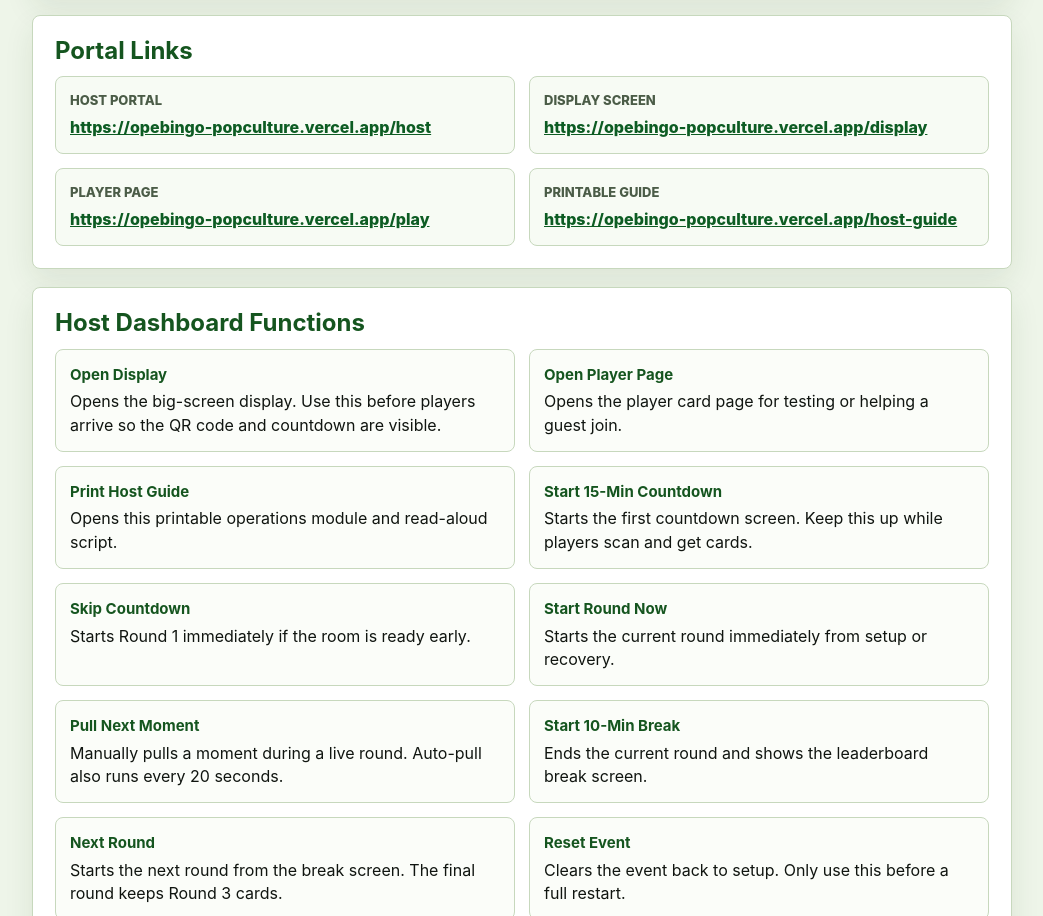
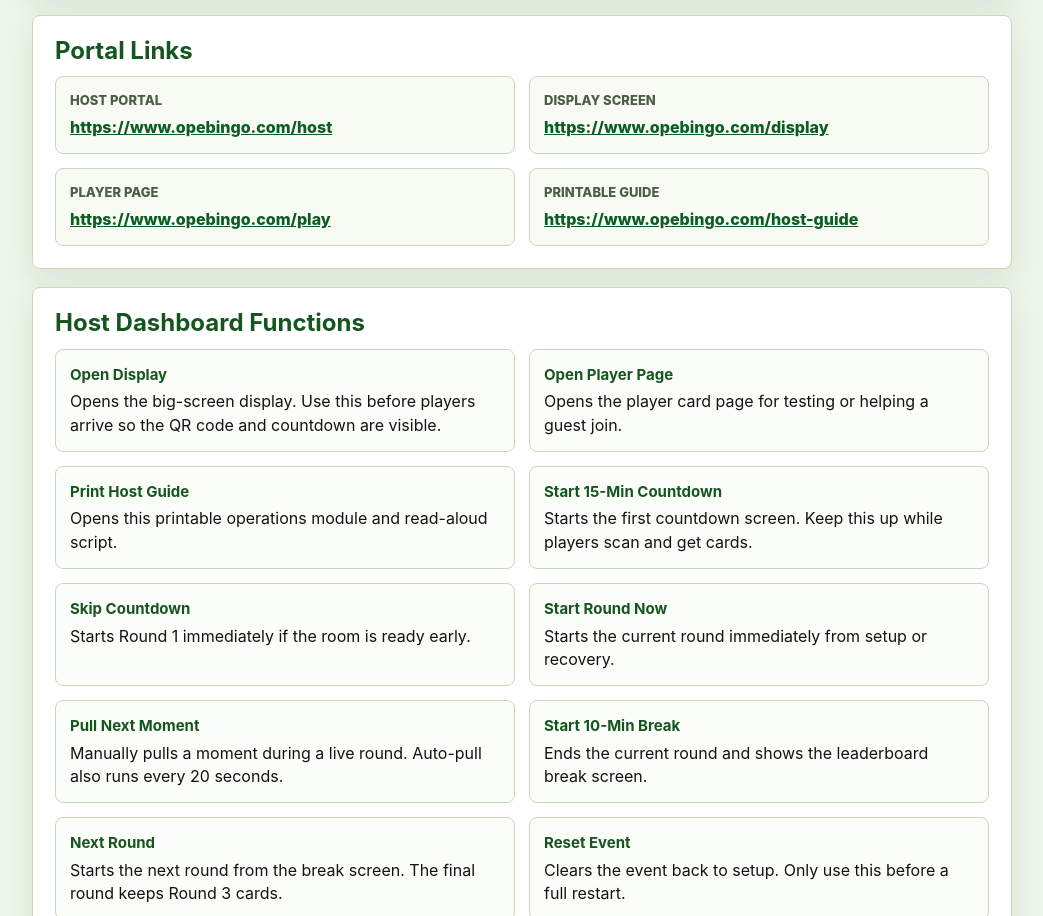
Before and after one commit to marketing4464/Bingo, a website: page public/host-guide.html in a window 1280 px wide. Shown: the part 1571-2487 px from the top of the page, without its empty margins (118-1161 px from the left). Drawn offline with Linux system fonts and the light colour scheme.

Commit message:
Update host guide links for opebingo domain

```diff
--- a/public/host-guide.html
+++ b/public/host-guide.html
@@ -318,19 +318,19 @@
         <div class="grid">
           <div class="link-box">
             <span>Host Portal</span>
-            <a href="https://opebingo-popculture.vercel.app/host">https://opebingo-popculture.vercel.app/host</a>
+            <a href="https://www.opebingo.com/host">https://www.opebingo.com/host</a>
           </div>
           <div class="link-box">
             <span>Display Screen</span>
-            <a href="https://opebingo-popculture.vercel.app/display">https://opebingo-popculture.vercel.app/display</a>
+            <a href="https://www.opebingo.com/display">https://www.opebingo.com/display</a>
           </div>
           <div class="link-box">
             <span>Player Page</span>
-            <a href="https://opebingo-popculture.vercel.app/play">https://opebingo-popculture.vercel.app/play</a>
+            <a href="https://www.opebingo.com/play">https://www.opebingo.com/play</a>
           </div>
           <div class="link-box">
             <span>Printable Guide</span>
-            <a href="https://opebingo-popculture.vercel.app/host-guide">https://opebingo-popculture.vercel.app/host-guide</a>
+            <a href="https://www.opebingo.com/host-guide">https://www.opebingo.com/host-guide</a>
           </div>
         </div>
       </section>
```
